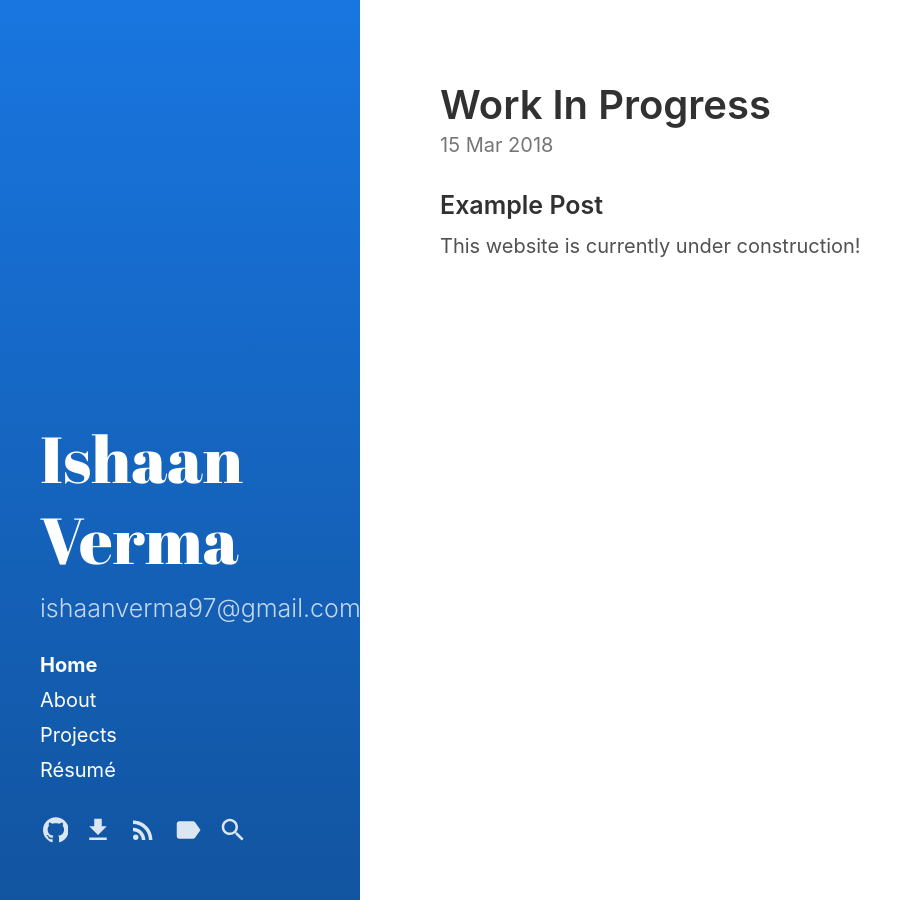
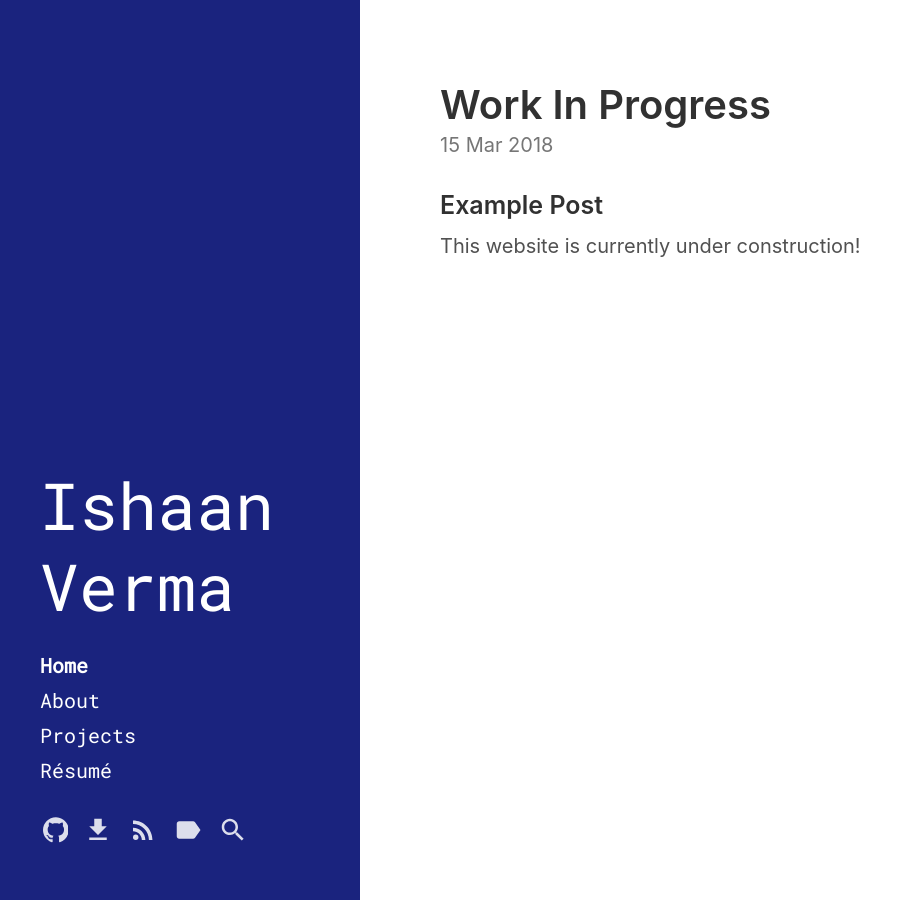
Before and after one commit to ishaanverma/ishaanverma.github.io, a Jekyll site: the page built from index.html, in a window 1280 px wide. Shown: the whole page, without its empty margins (0-922 px from the left). Built offline with Jekyll 4.4.1, drawn with Linux system fonts in a browser that asks for light colours; the list of posts is cut into pages by our own code.

Commit message:
Updated sidebar

```diff
--- a/Gemfile
+++ /dev/null
@@ -1,6 +0,0 @@
-source "https://rubygems.org"
-gemspec
-
-group :jekyll_plugins do
-    gem "jekyll-paginate"
- end
--- a/_config.yml
+++ b/_config.yml
@@ -5,7 +5,7 @@
 # Setup
 title:            Ishaan Verma
 tagline:
-description:      ishaanverma97@gmail.com
+description:
 url:              https://ishaanverma.github.io/
 baseurl:          # the optional subpath of your site, e.g. "/blog"
                   # NB: This applies to all pages in your Jekyll site.
@@ -19,7 +19,7 @@
 # paginate_path:    '/page:num'
                     # Or '/blog/page:num' if you want to move your index pages
 
-plugins_dir:
+plugins:
   - jekyll-feed
   - jekyll-gist
   - jekyll-paginate
--- a/_includes/font-includes.html
+++ b/_includes/font-includes.html
@@ -3,4 +3,4 @@
   different fonts as applicable.
 {% endcomment %}
 
-<link rel="stylesheet" href="https://fonts.googleapis.com/css?family=Abril+Fatface" />
+<link href="https://fonts.googleapis.com/css?family=Roboto+Mono" rel="stylesheet">
--- a/_sass/hydeout/_layout.scss
+++ b/_sass/hydeout/_layout.scss
@@ -25,10 +25,6 @@
 body {
   color: rgba(255,255,255,.75);
   background-color: $sidebar-bg-color;
-  background-image: linear-gradient(
-    to bottom,
-    lighten($sidebar-bg-color, 7%),
-    darken($sidebar-bg-color, 7%));
   display: flex;
   flex-direction: column;
   min-width: 100vw;
@@ -38,9 +34,9 @@
 #sidebar {
   flex: 0 0 auto;
   padding: $section-spacing;
+  font-family: "Roboto Mono", serif;
 
   .site-title {
-    font-family: "Abril Fatface", serif;
     font-weight: normal;
     font-size: $large-font-size;
     color: rgba(255,255,255,.75);
--- a/assets/css/main.scss
+++ b/assets/css/main.scss
@@ -3,5 +3,5 @@
 # only main files contain this front matter, not partials.
 ---
 
-$sidebar-bg-color: #1565C0;
+$sidebar-bg-color: #1a237e;
 @import "hydeout";
```
Also changed, not shown: 1 other file.
